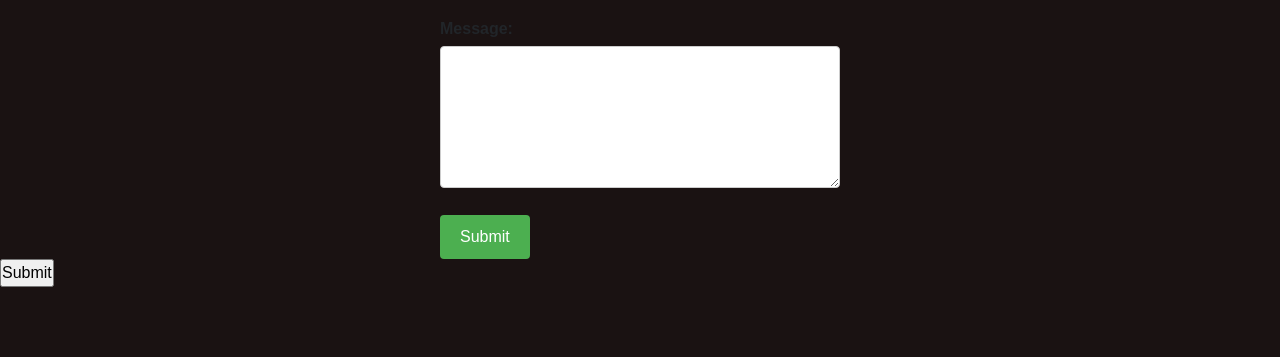
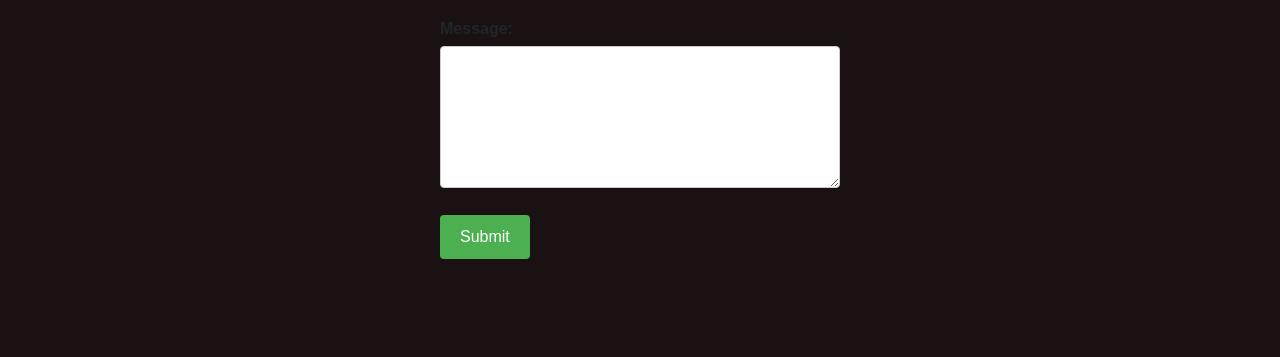
Before and after one commit to andydutch20/PF-Pacheco-Garcia-Andres, a plain HTML site: page pages/contacto.html in a window 1280 px wide. Shown: the part 811-1168 px from the top of the page. Drawn offline with nearby package versions, Linux system fonts and the light colour scheme.

Commit message:
fix form

```diff
--- a/pages/contacto.html
+++ b/pages/contacto.html
@@ -147,10 +147,6 @@
 
                 <input type="submit" value="Submit" class="form-submit">
             </form>
-        </div>
-
-            <input type="submit" value="Submit">
-        </form>
 
     </main>
 
```
